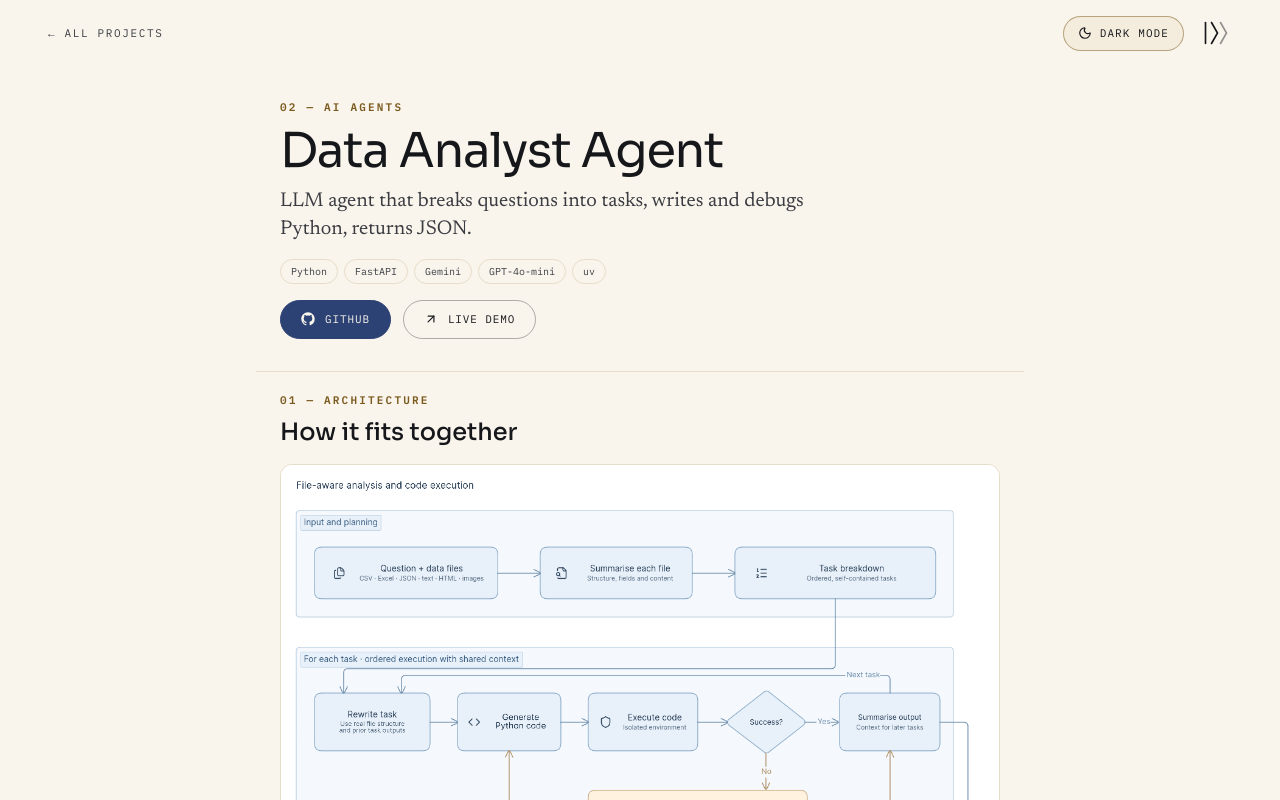
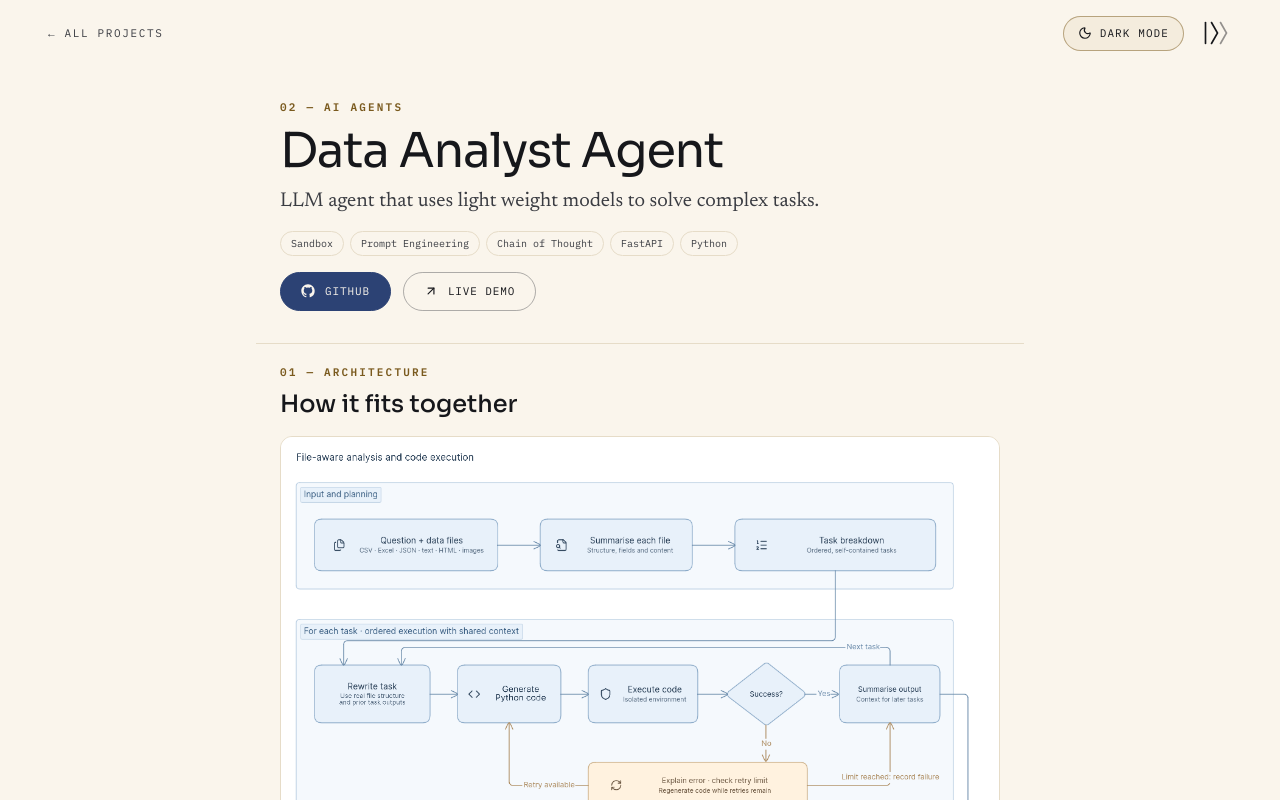
Before and after one commit to Devvv118/my-portfolio, a React (Vite) app in the folder frontend/: page /projects/data-analyst-agent in a window 1280 px wide. Shown: the top 800 px of the page. Built offline with nearby package versions, Linux system fonts and the light colour scheme; no server answers.

Commit message:
update skills

```diff
--- a/frontend/src/data/projects.js
+++ b/frontend/src/data/projects.js
@@ -4,12 +4,12 @@ export const projects = [
     slug: "io-workload-classifier",
     title: "IO Workload Classification & Hotspot Detection",
     short: "Workload Classification & Hotspot Detection",
-    category: "Big Data / Real Time Systems / ML",
+    category: "Real Time Systems / ML",
     org: "HPE", // line under the title on the Work list (optional)
     kind: "Team Project", // optional, shown after the org
     description:
       "An ML/Rule Based platform that classifies storage workloads, detects hotspots, and auto rebalances data across nodes.",
-    stack: ["Python", "Kafka", "Keras/TF", "FastAPI", "Redis", "MLflow"],
+    stack: ["Docker", "Kafka", "Keras/TF", "FastAPI", "Redis", "Prometheus", "Grafana"],
     github: "https://github.com/Devvv118/workload_classification",
     live: "", // deployment URL (leave empty until it exists)
     demo: "", // demo video: YouTube/Vimeo link or .mp4 path (empty = "coming soon")
@@ -24,8 +24,8 @@ export const projects = [
     category: "AI Agents",
     org: "IITM",
     description:
-      "LLM agent that breaks questions into tasks, writes and debugs Python, returns JSON.",
-    stack: ["Python", "FastAPI", "Gemini", "GPT-4o-mini", "uv"],
+      "LLM agent that uses light weight models to solve complex tasks.",
+    stack: ["Sandbox","Prompt Engineering", "Chain of Thought", "FastAPI", "Python"],
     github: "https://github.com/Devvv118/data-analyst-agent",
     live: "https://data-analyst-agent-rho-self.vercel.app/", // deployment URL (leave empty until it exists)
     demo: "", // demo video: YouTube/Vimeo link or .mp4 path (empty = "coming soon")
@@ -40,7 +40,7 @@ export const projects = [
     category: "AI / RAG",
     org: "IITM",
     description: "RAG-based teaching assistant that answers questions for an IITM course.",
-    stack: ["Python", "FastAPI", "Typesense", "OpenAI"],
+    stack: ["RAG", "Typesense", "PostgreSQL", "Gemini/GPT API", "FastAPI", "Python", "React"],
     github: "https://github.com/Devvv118/virtual-teaching-assistant",
     live: "https://virtual-teaching-assistant-pink.vercel.app/", // deployment URL (leave empty until it exists)
     demo: "", // demo video: YouTube/Vimeo link or .mp4 path (empty = "coming soon")
@@ -55,46 +55,13 @@ export const projects = [
     category: "Full Stack",
     kind: "Personal Project",
     description:
-      "Full-stack car rental manager handling reservations, returns, fees, payments, and maintenance.",
-    stack: ["FastAPI", "React", "TypeScript", "MySQL", "SQLAlchemy"],
+      "My first full stack project.",
+    stack: ["FastAPI", "React", "TypeScript", "PostgreSQL", "SQLAlchemy"],
     github: "https://github.com/Devvv118/vehicle-rental-system",
     live: "https://vehicle-rental-system-phi-three.vercel.app/dashboard", // deployment URL (leave empty until it exists)
     demo: "", // demo video: YouTube/Vimeo link or .mp4 path (empty = "coming soon")
     variant: "bars",
     warmAccent: "gold",
-  },
-  {
-    id: "05",
-    slug: "my-portfolio",
-    title: "Personal Portfolio Website",
-    short: "Portfolio",
-    category: "Frontend",
-    kind: "Personal Project",
-    description:
-      "This site: a React and Tailwind portfolio with light and dark themes and markdown driven project pages.",
-    stack: ["React", "Vite", "Tailwind CSS", "Framer Motion", "Express", "TypeScript"],
-    github: "https://github.com/Devvv118/my-portfolio",
-    live: "", // none: this site is the live demo
-    liveReload: true, // LIVE DEMO button reloads the current page instead of opening a link
-    hideDemo: true, // no demo video section
-    demo: "", // demo video: YouTube/Vimeo link or .mp4 path (empty = "coming soon")
-    variant: "wave",
-    warmAccent: "ink",
-  },
-  {
-    id: "06",
-    slug: "stock-macro-view",
-    title: "Stock Macro View Platform",
-    short: "Stock Macro View",
-    category: "Full Stack",
-    kind: "Personal Project",
-    description: "MERN dashboard for stocks, news sentiment, and macroeconomic trends.",
-    stack: ["MongoDB", "Express", "React", "Node.js", "AWS"],
-    github: "https://github.com/Devvv118/quick_stock_market",
-    live: "", // deployment URL (leave empty until it exists)
-    demo: "", // demo video: YouTube/Vimeo link or .mp4 path (empty = "coming soon")
-    variant: "radii",
-    warmAccent: "ink",
   },
 ];
 
@@ -112,9 +79,10 @@ export const profile = {
     { label: "Resume", href: "https://drive.google.com/file/d/1IX91QbykJWcoK7uPIFlffFeBxHPdjAxa/view?usp=sharing" },
   ],
   skills: [
-    { group: "Languages", items: ["Python", "Rust", "SQL", "TypeScript"] },
-    { group: "ML / Data", items: ["XGBoost", "PyTorch", "MLflow", "ONNX"] },
-    { group: "Systems", items: ["Kafka", "Redis", "Docker", "Tokio"] },
-    { group: "Infra", items: ["PostgreSQL", "Prometheus", "FastAPI", "AWS"] },
+    { group: "Languages", items: ["Python", "JavaScript", "C/C++", "SQL", "Java (Basics)", "Rust (Basics)"] },
+    { group: "ML & Data", items: ["PyTorch", "Keras", "Pandas", "NumPy", "scikit-learn"] },
+    { group: "Backend, Frontend & Database", items: ["FastAPI", "Node.js", "Express.js", "React", "MongoDB", "PostgreSQL"] },
+    { group: "Cloud & DevOps", items: ["Docker", "AWS", "Prometheus", "Grafana"] },
+    { group: "Tools", items: ["Git", "GitHub", "Postman"] },
   ],
 };
```
